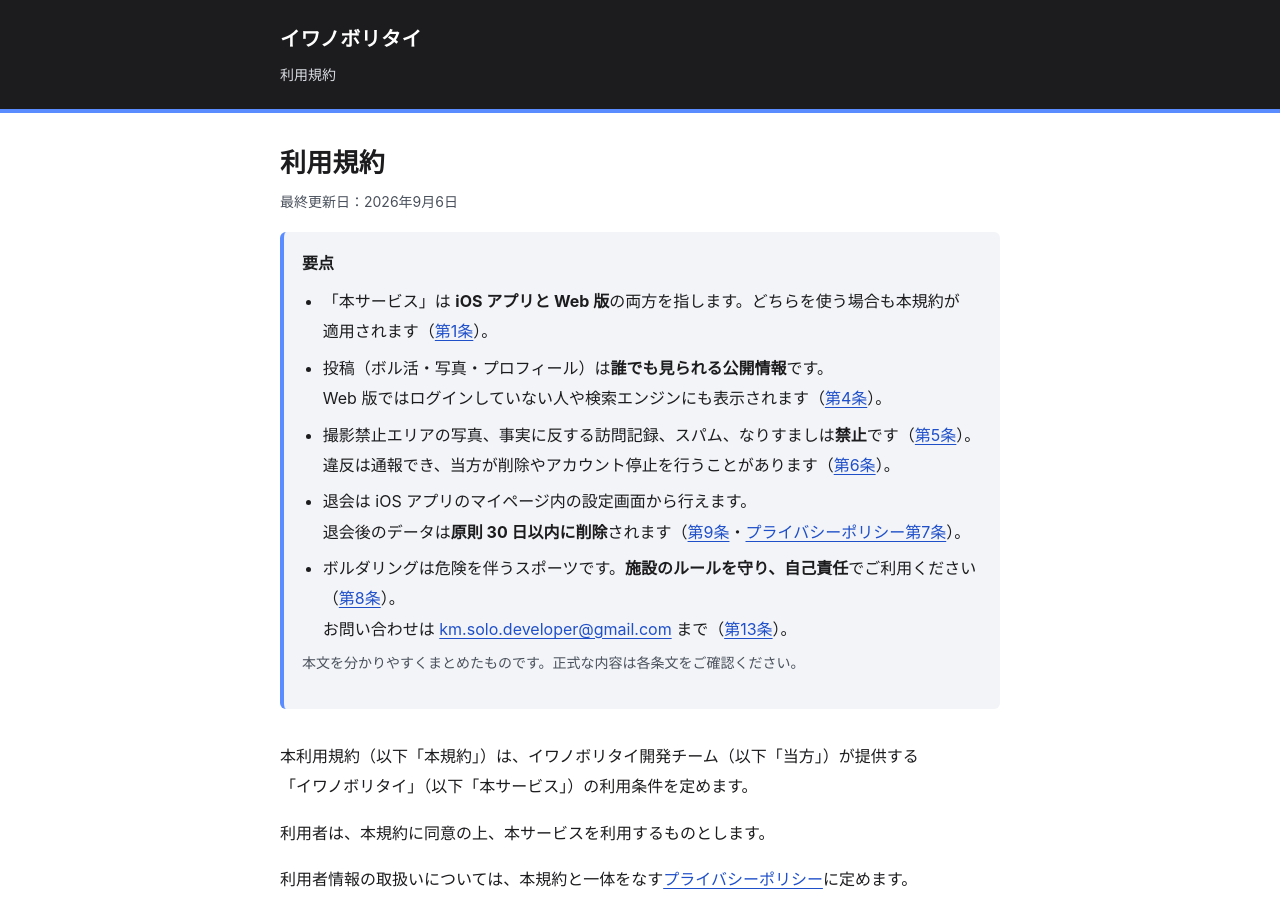
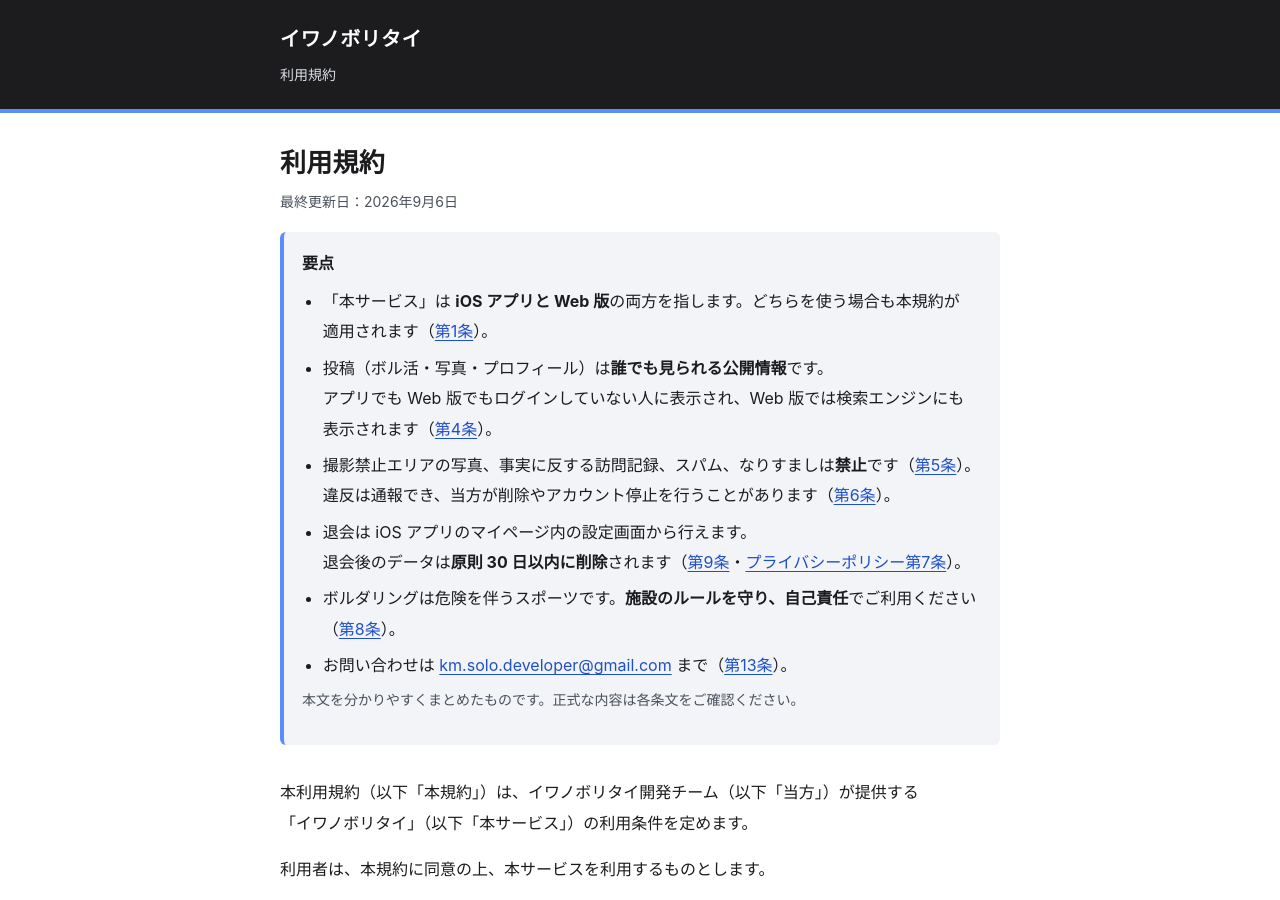
Before and after one commit to murakami-kaito-dev/iwanoboritai-legal, a Jekyll site: the page built from terms.md, in a window 1280 px wide and 900 px high. Built offline with Jekyll 4.4.1, drawn with Linux system fonts in a browser that asks for light colours; some of the changed text lies outside the part shown.

Commit message:
docs: 公開範囲の説明を「アプリ・Web 版のどちらでも未ログインで閲覧可」に訂正し、要点の連絡先を独立した項目に
- 「Web 版では未ログインでも表示」は不正確（iOS アプリにもゲスト表示があり、投稿一覧は認証不要）。検索エンジンへの表示だけが Web 版固有
- 要点の「自己責任」と「お問い合わせ」が 1 項目に繋がっていたのを分割

Co-Authored-By: Claude Fable 5.1 <noreply@anthropic.com>

```diff
--- a/terms.md
+++ b/terms.md
@@ -8,10 +8,11 @@ doc: terms
 updated: 2026-09-06
 summary:
   - '「本サービス」は <strong>iOS アプリと Web 版</strong>の両方を指します。どちらを使う場合も本規約が適用されます（<a href="#terms-1">第1条</a>）。'
-  - '投稿（ボル活・写真・プロフィール）は<strong>誰でも見られる公開情報</strong>です。<br>Web 版ではログインしていない人や検索エンジンにも表示されます（<a href="#terms-4">第4条</a>）。'
+  - '投稿（ボル活・写真・プロフィール）は<strong>誰でも見られる公開情報</strong>です。<br>アプリでも Web 版でもログインしていない人に表示され、Web 版では検索エンジンにも表示されます（<a href="#terms-4">第4条</a>）。'
   - '撮影禁止エリアの写真、事実に反する訪問記録、スパム、なりすましは<strong>禁止</strong>です（<a href="#terms-5">第5条</a>）。<br>違反は通報でき、当方が削除やアカウント停止を行うことがあります（<a href="#terms-6">第6条</a>）。'
   - '退会は iOS アプリのマイページ内の設定画面から行えます。<br>退会後のデータは<strong>原則 30 日以内に削除</strong>されます（<a href="#terms-9">第9条</a>・<a href="../privacy/#privacy-7">プライバシーポリシー第7条</a>）。'
-  - 'ボルダリングは危険を伴うスポーツです。<strong>施設のルールを守り、自己責任</strong>でご利用ください（<a href="#terms-8">第8条</a>）。<br>お問い合わせは <a href="mailto:km.solo.developer@gmail.com">km.solo.developer@gmail.com</a> まで（<a href="#terms-13">第13条</a>）。'
+  - 'ボルダリングは危険を伴うスポーツです。<strong>施設のルールを守り、自己責任</strong>でご利用ください（<a href="#terms-8">第8条</a>）。'
+  - 'お問い合わせは <a href="mailto:km.solo.developer@gmail.com">km.solo.developer@gmail.com</a> まで（<a href="#terms-13">第13条</a>）。'
 ---
 
 本利用規約（以下「本規約」）は、イワノボリタイ開発チーム（以下「当方」）が提供する「イワノボリタイ」（以下「本サービス」）の利用条件を定めます。
@@ -71,7 +72,7 @@ summary:
 ## 4. 公開設定 {#terms-4}
 
 - 本サービスは公開型 SNS です。<br>ユーザーコンテンツは一般公開され、検索エンジン等に表示・キャッシュされる場合があります。
-- Web 版では、ログインしていない閲覧者にもユーザーコンテンツが表示されます。
+- iOS アプリ・Web 版のいずれでも、ログインしていない閲覧者にユーザーコンテンツが表示されます。<br>Web 版では検索エンジンにも表示されます。
 - 投稿の削除後も、技術的な理由（キャッシュ等）により、一部のデータが一定期間本サービス上に残る場合があります。
 
 <p class="callout">公開される情報の範囲は <a href="{{ '/privacy/' | relative_url }}#privacy-4">プライバシーポリシー第4条</a> をご確認ください。</p>
```
Also changed, not shown: privacy.md (+2 -2 lines).
